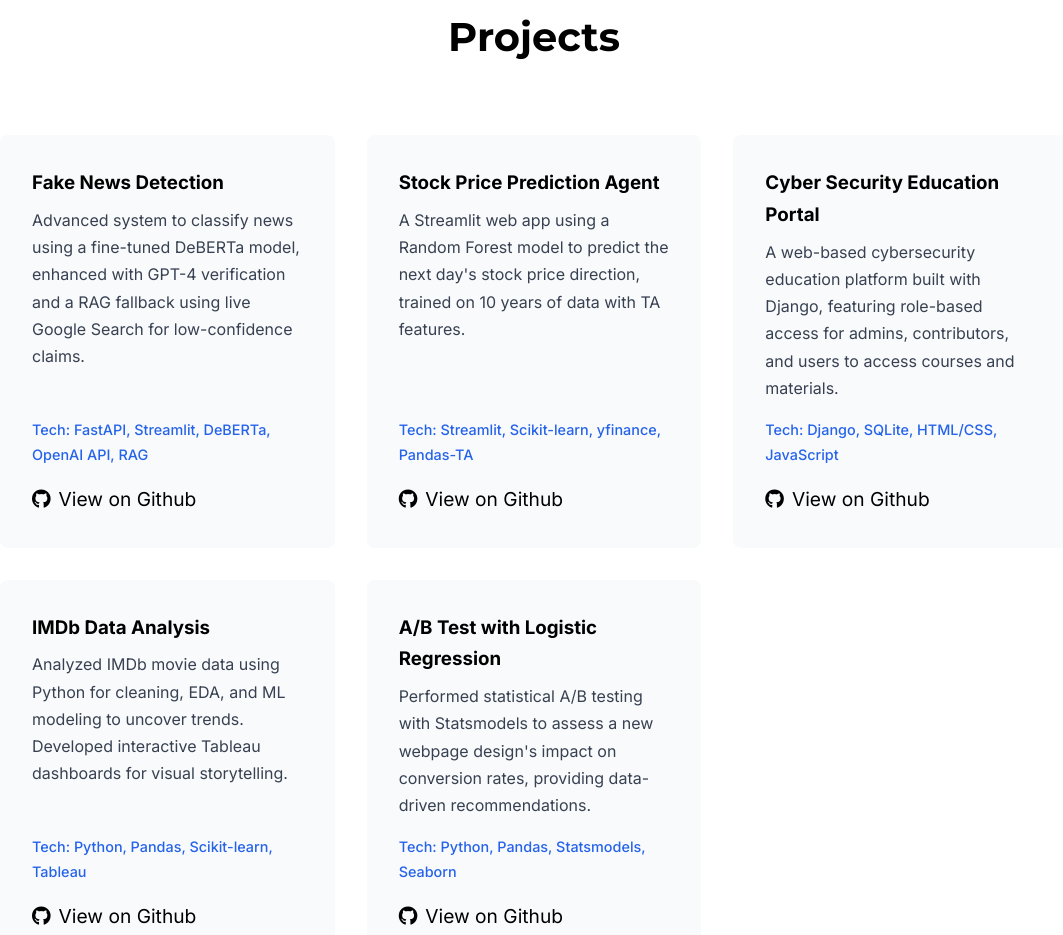
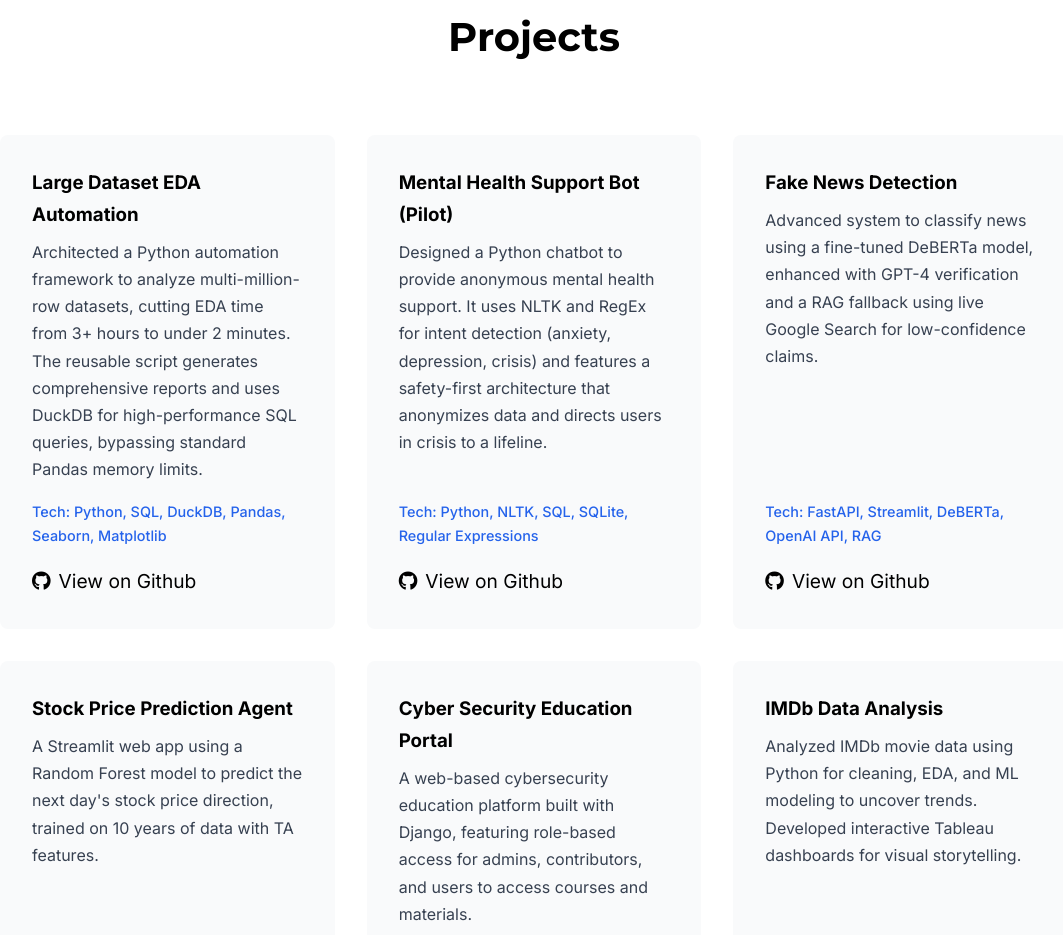
Before and after one commit to k-sahi/Portfolio, a plain HTML site: page index.html in a window 1280 px wide. Shown: the part 3025-3960 px from the top of the page, without its empty margins (106-1169 px from the left). Drawn offline with nearby package versions, Linux system fonts and the light colour scheme.

Commit message:
Update index.html

```diff
--- a/index.html
+++ b/index.html
@@ -225,6 +225,18 @@
             <div class="section-title"><h2>Projects</h2></div>
             <div class="projects-grid">
                 <div class="project-card">
+                    <h3>Large Dataset EDA Automation</h3>
+                    <p>Architected a Python automation framework to analyze multi-million-row datasets, cutting EDA time from 3+ hours to under 2 minutes. The reusable script generates comprehensive reports and uses DuckDB for high-performance SQL queries, bypassing standard Pandas memory limits.</p>
+                    <div class="project-tech">Tech: Python, SQL, DuckDB, Pandas, Seaborn, Matplotlib</div>
+                    <div class="project-links"><a href="https://github.com/k-sahi/Large-Dataset-EDA-Automation" target="_blank" rel="noopener noreferrer"><i class="fab fa-github"></i>View on Github</a></div>
+                </div>
+                <div class="project-card">
+                    <h3>Mental Health Support Bot (Pilot)</h3>
+                    <p>Designed a Python chatbot to provide anonymous mental health support. It uses NLTK and RegEx for intent detection (anxiety, depression, crisis) and features a safety-first architecture that anonymizes data and directs users in crisis to a lifeline.</p>
+                    <div class="project-tech">Tech: Python, NLTK, SQL, SQLite, Regular Expressions</div>
+                    <div class="project-links"><a href="https://github.com/k-sahi/Mental-Health-Support-Bot" target="_blank" rel="noopener noreferrer"><i class="fab fa-github"></i>View on Github</a></div>
+                </div>
+                <div class="project-card">
                     <h3>Fake News Detection</h3>
                     <p>Advanced system to classify news using a fine-tuned DeBERTa model, enhanced with GPT-4 verification and a RAG fallback using live Google Search for low-confidence claims.</p>
                     <div class="project-tech">Tech: FastAPI, Streamlit, DeBERTa, OpenAI API, RAG</div>
```
